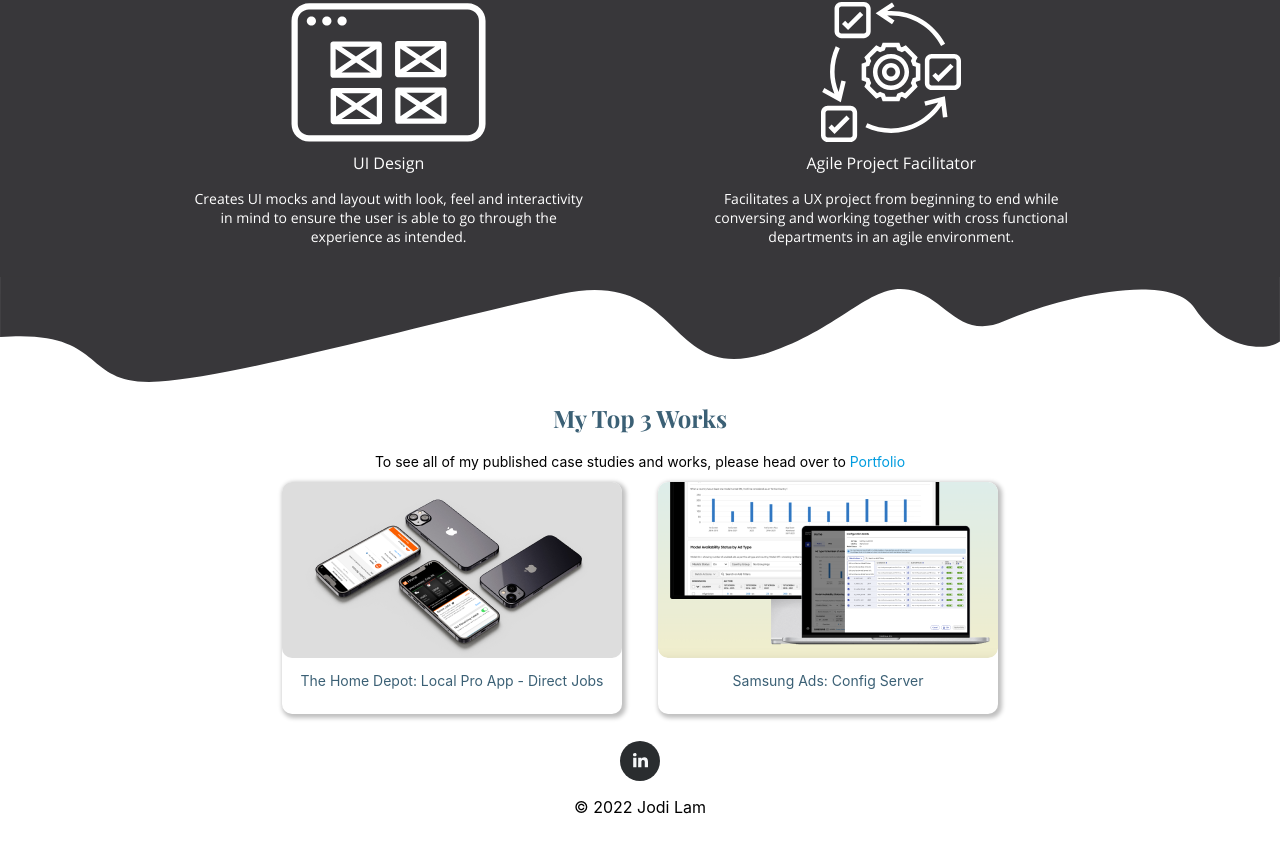
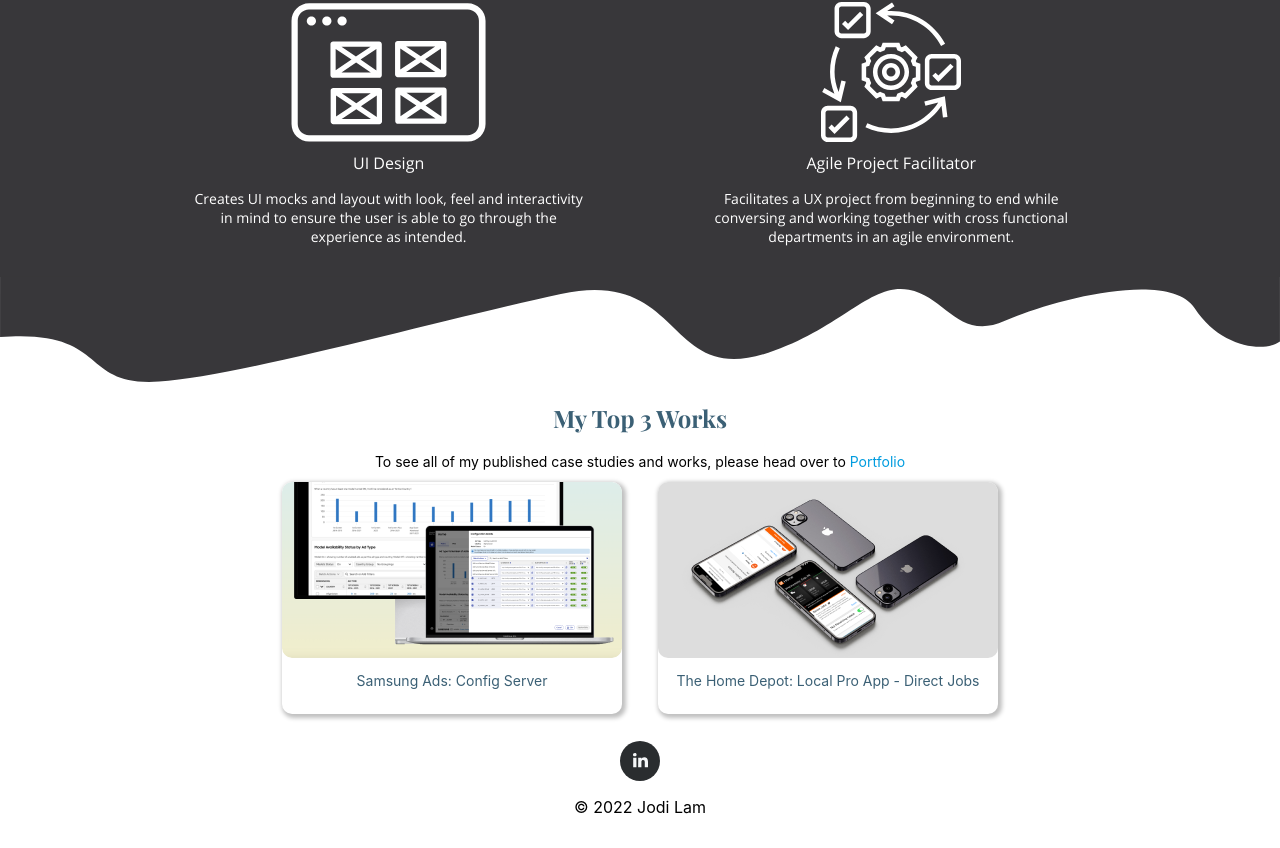
Before and after one commit to Ivan1023/JodiPortfolio, a React (Create React App) app: page / in a window 1280 px wide. Shown: the part 1294-2142 px from the top of the page. Built offline with nearby package versions, Linux system fonts and the light colour scheme.

Commit message:
swapped links

```diff
--- a/src/Pages/Main.js
+++ b/src/Pages/Main.js
@@ -93,10 +93,10 @@ export default function Main (){
                 <p className='main__competencies__middle__skills__text'>To see all of my published case studies and works, please head over to <Link to={'/Portfolio'} style={{color: '#009CDF'}}>Portfolio</Link></p>
                 <div className='main__works__container'>
                     <Link to={'/ConfigServer'}>
-                        <ProjectTitleCard titleImg={LocalPro} description={'The Home Depot: Local Pro App - Direct Jobs'} />
+                        <ProjectTitleCard titleImg={ConfigServer} description={'Samsung Ads: Config Server'} />
                     </Link>
                     <Link to={'/LocalPro'}>
-                        <ProjectTitleCard titleImg={ConfigServer} description={'Samsung Ads: Config Server'} />
+                        <ProjectTitleCard titleImg={LocalPro} description={'The Home Depot: Local Pro App - Direct Jobs'} />
                     </Link>
                 </div>
             </section>
```
